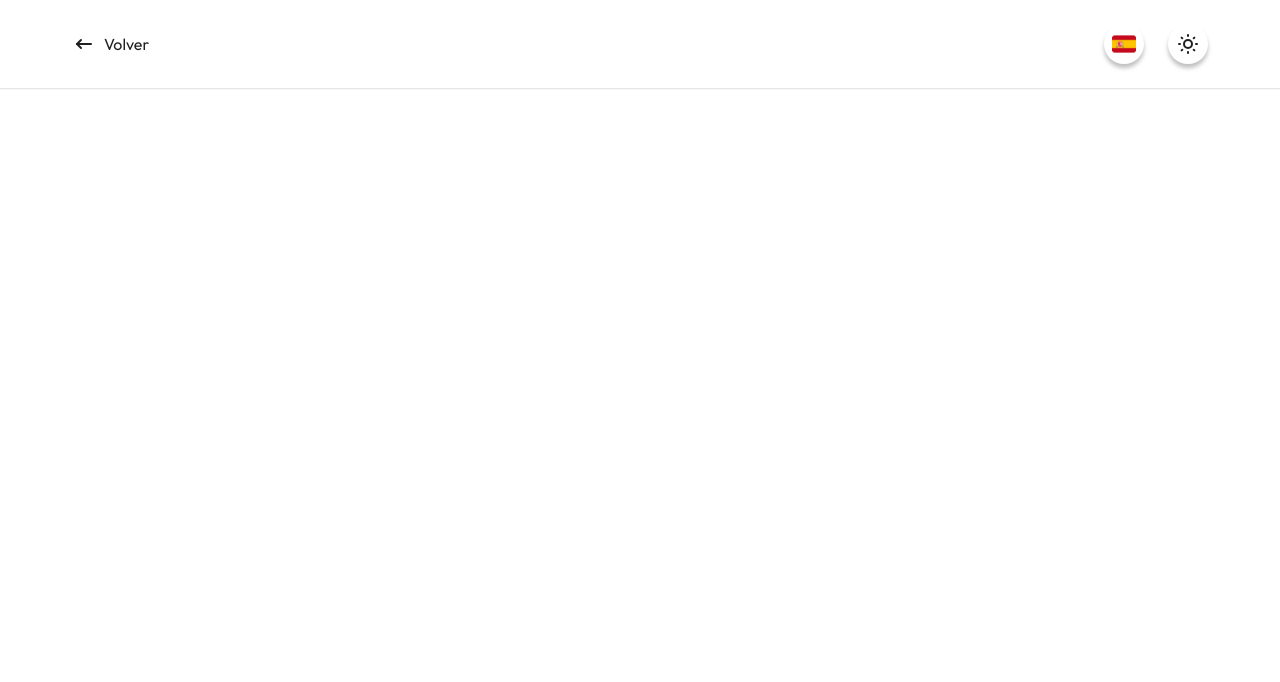
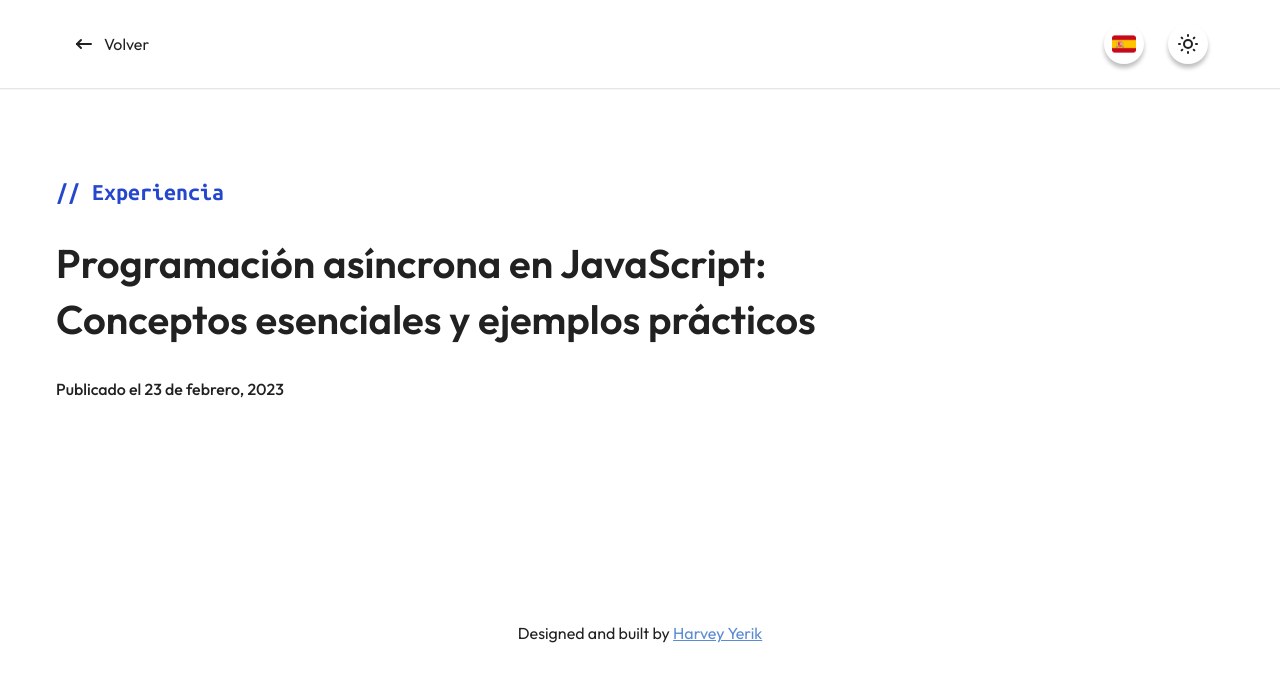
Before and after one commit to YerikAH/portfolio, a React (Vite) app: page /blog/1 in a window 1280 px wide. Shown: the top 682 px of the page. Built offline with nearby package versions, Linux system fonts and the light colour scheme.

Commit message:
Dev: update project

```diff
--- a/src/components/pages/Blog.tsx
+++ b/src/components/pages/Blog.tsx
@@ -12,18 +12,15 @@ export default function Blog({ handleChange }: HomeBlogProps) {
   return (
     <>
       <Navegator activeSection={4} handleChange={handleChange} />
+      <Global />
       {location.pathname === '/blog' ? (
-        <>
-          <Main />
-          <Footer />
-
-        </>
+        <Main />
       ) : (
         <>
           <Outlet />
+          <Footer />
         </>
       )}
-      <Global />
     </>
   )
 }
--- a/src/components/pages/blog/blogs/blog_1/BlogOneStr.tsx
+++ b/src/components/pages/blog/blogs/blog_1/BlogOneStr.tsx
@@ -1,7 +1,26 @@
+import { BlogMain, BlogSection, BoxGridOne, BoxGridTwo , BoxGrid, SpanText, HeadlinePrincipal, SpanTextTwo} from '../../../../../styles/blog/blog_read';
+
 export default function BlogOneStr() {
   return (
-    <>
-      <div>BlogOneStr</div>
-    </>
+    <BlogMain>
+      <BlogSection>
+      <BoxGrid>
+        <BoxGridOne>
+          <SpanText>{'//'} Experiencia</SpanText>
+          <HeadlinePrincipal>
+          Programación asíncrona en JavaScript: Conceptos esenciales y ejemplos prácticos
+          </HeadlinePrincipal>
+          <SpanTextTwo>
+          Publicado el 23 de febrero, 2023
+          </SpanTextTwo>
+        </BoxGridOne>
+        <BoxGridTwo>
+
+        </BoxGridTwo>
+      </BoxGrid>
+
+      </BlogSection>
+
+    </BlogMain>
   )
 }
--- /dev/null
+++ b/src/components/pages/blog/ui/CardLast.tsx
@@ -0,0 +1,5 @@
+export default function CardLast() {
+  return (
+    <div>CardLast</div>
+  )
+}
--- /dev/null
+++ b/src/components/pages/blog/ui/WhoPublished.tsx
@@ -0,0 +1,5 @@
+export default function WhoPublished() {
+  return (
+    <div>WhoPublished</div>
+  )
+}
--- a/src/styles/blog/blog_read.ts
+++ b/src/styles/blog/blog_read.ts
@@ -1,4 +1,46 @@
 import styled from 'styled-components';
 
-export const BlogWindow = styled.div`
+
+export const BlogMain = styled.main``
+
+export const BlogSection = styled.section`
+  width: 100%;
+  display: flex;
+  justify-content: center;
+  align-items: center;
+  padding-top: 8.5rem;
+  @media (min-width: 720px) {
+    padding-top: 10.9875rem;
+  }
 `
+
+export const BoxGrid = styled.div`
+  max-width: 1200px;
+  width: 100%;
+  display: grid;
+  padding: 0 1rem 8.5rem 1rem;
+
+  @media (min-width: 720px) {
+    grid-template-columns: 68% 28%;
+    gap: 4%;
+  }
+`
+export const BoxGridOne = styled.div``
+export const BoxGridTwo = styled.div``
+
+export const SpanText = styled.span`
+    font: normal normal 700 1.5rem/2rem var(--font-mono);
+    color: var(--pink-brig);
+    text-align: left;
+`
+export const HeadlinePrincipal = styled.h1`
+    font: normal normal 600 2.5rem/3.5rem var(--font-lato);
+    color: var(--black);
+    text-align: left;
+`
+export const SpanTextTwo = styled.span`
+    font: normal normal 500 1rem/2rem var(--font-lato);
+    color: var(--black);
+    text-align: left;
+
+`
--- a/src/styles/blog/section_first_blog.ts
+++ b/src/styles/blog/section_first_blog.ts
@@ -149,7 +149,7 @@ export const GroupContent = styled.div`
   padding: 2rem 1rem;
   display: grid;
   border-radius: 0.8rem;
-  transition:  0.3s cubic-bezier(.25,.72,.37,1.18);
+      transition:  0.3s cubic-bezier(.25,.72,.37,1.18);
 `
 export const GroupContentLink = styled(Link)`
   position: absolute;
```
